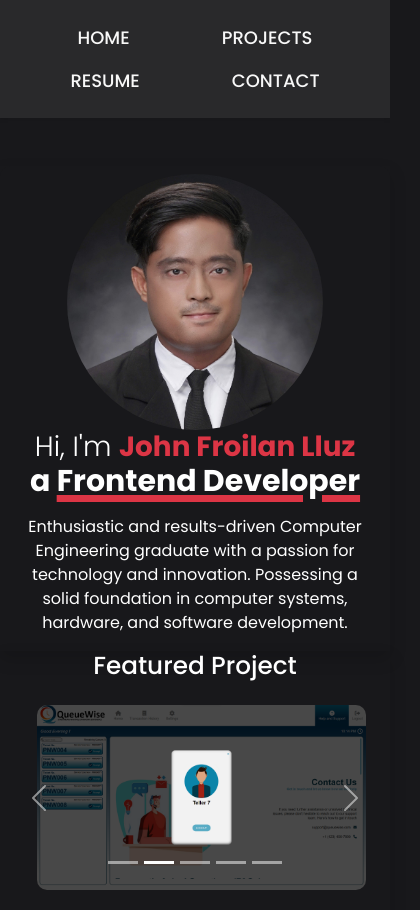
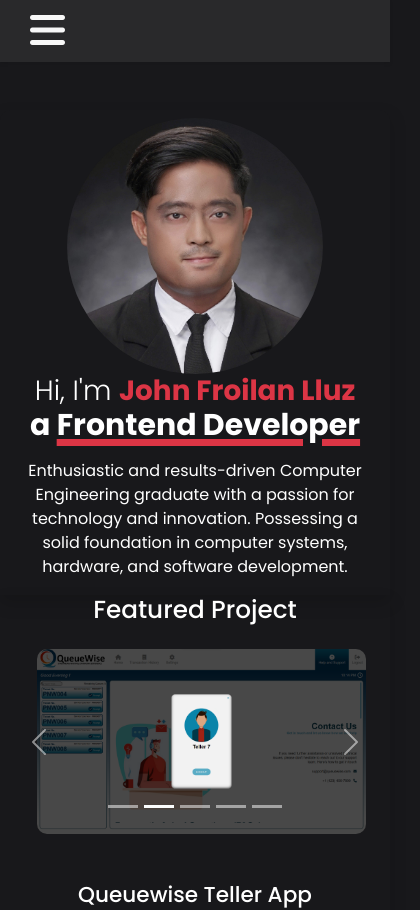
Before and after one commit to johnfroilanlluz/froilan-lluz-portfolio, an Angular app: page /home in a window 390 px wide. Shown: the top 910 px of the page, 420 px wide, since content can reach past the window. Built offline with nearby package versions, Linux system fonts and the light colour scheme.

Commit message:
style: :sparkles:

```diff
--- a/src/app/nav/nav.component.html
+++ b/src/app/nav/nav.component.html
@@ -1,7 +1,11 @@
 <nav class="navbar-expand-md mb-5">
   <div class="container" style="font-size: large">
+    <button class="navbar-toggler" type="button" (click)="toggleMenu()">
+      <span><i class="fa-solid fa-bars"></i></span>
+    </button>
+    <div class="collapse navbar-collapse " [ngClass]="{ showing: isMenuOpen }">
       <ul class="nav justify-content-center py-3">
-      <li class="nav-item" [class.active]="activeLink === 'home'">
+        <li class="nav-item " [class.active]="activeLink === 'home'">
           <a class="nav-link" (click)="setActiveLink('home')" routerLink="/home"
             >Home
           </a>
@@ -32,4 +36,5 @@
         </li>
       </ul>
     </div>
+  </div>
 </nav>
--- a/src/app/nav/nav.component.scss
+++ b/src/app/nav/nav.component.scss
@@ -5,11 +5,12 @@
 
 .nav-link {
     color: #f8f8f8;
-    font-size: 18px;
+    font-size: 22px;
+    margin-bottom: 10px;
     font-weight: 500;
     margin-right: 20px;
-    margin-left: 20px;
     transition: all 0.3s ease-in-out;
+
 
     &:hover {
         color: #f8f8f8;
@@ -19,11 +20,15 @@
 }
 
 ul {
+    margin: 0 200px;
+    text-align: center;
+
     li {
         list-style-type: none;
         display: inline-block;
         margin: 0 10px;
         position: relative;
+
 
         &::after {
             content: '';
@@ -63,3 +68,45 @@ ul {
         }
     }
 }
+
+.fa-solid {
+    font-size: 30px;
+    margin-right: 10px;
+    color: #f8f8f8;
+}
+
+.collapse {
+    @media (max-width: 700px) {
+        display: none;
+    }
+
+    &.showing {
+        display: block;
+    }
+
+}
+
+@media screen and (max-width: 700px) {
+    ul {
+        margin: 5px 0;
+        display: flex;
+        flex-direction: column;
+        align-items: center;
+        justify-content: center;
+
+    }
+
+    .navbar-expand-md {
+        background: #29292b;
+        border: none;
+    }
+
+    .container {
+        margin-left: 30px;
+        padding: 10px 0;
+
+        .fa-solid {
+            font-size: 40px;
+        }
+    }
+}
--- a/src/app/nav/nav.component.ts
+++ b/src/app/nav/nav.component.ts
@@ -6,9 +6,14 @@ import { Component } from '@angular/core';
   styleUrls: ['./nav.component.scss'],
 })
 export class NavComponent {
-  activeLink: string = ''; // To keep track of the active link
+  activeLink: string = '';
+  isMenuOpen: boolean = false;
 
   setActiveLink(link: string): void {
     this.activeLink = link;
   }
+
+  toggleMenu(): void {
+    this.isMenuOpen = !this.isMenuOpen;
+  }
 }
--- a/src/app/project-modal/project-modal.component.html
+++ b/src/app/project-modal/project-modal.component.html
@@ -6,18 +6,27 @@
 <div class="modal-body">
   <carousel>
     <div *ngFor="let picture of project.pictures">
-        <slide><img src={{picture}} alt="slide" style="display: block; width: 100%;border-radius: 50px;"></slide>
+      <slide
+        ><img
+          src="{{ picture }}"
+          alt="slide"
+          style="display: block; width: 100%; border-radius: 10px"
+      /></slide>
     </div>
   </carousel>
-  <h3 class="mt-2 ">Description</h3>
+  <h3 class="mt-2">Description</h3>
   <p>{{ project.description }}</p>
-  <p>You can find this project on GitHub <a href={{project.projectLink}} target="_blank">here</a>
+  <p>
+    You can find this project on GitHub
+    <a href="{{ project.projectLink }}" target="_blank">here</a>
   </p>
 
-  <hr>
+  <hr />
   <div class="d-flex flex-wrap">
     <div *ngFor="let tag of project.tags">
-        <div class="tag me-2 mb-2"[style.background-color]="tag.color">{{ tag }}</div>
+      <div class="tag me-2 mb-2" [style.background-color]="tag.color">
+        {{ tag }}
       </div>
+    </div>
   </div>
 </div>
```
Lines whose indentation alone changed are shown as unchanged.
